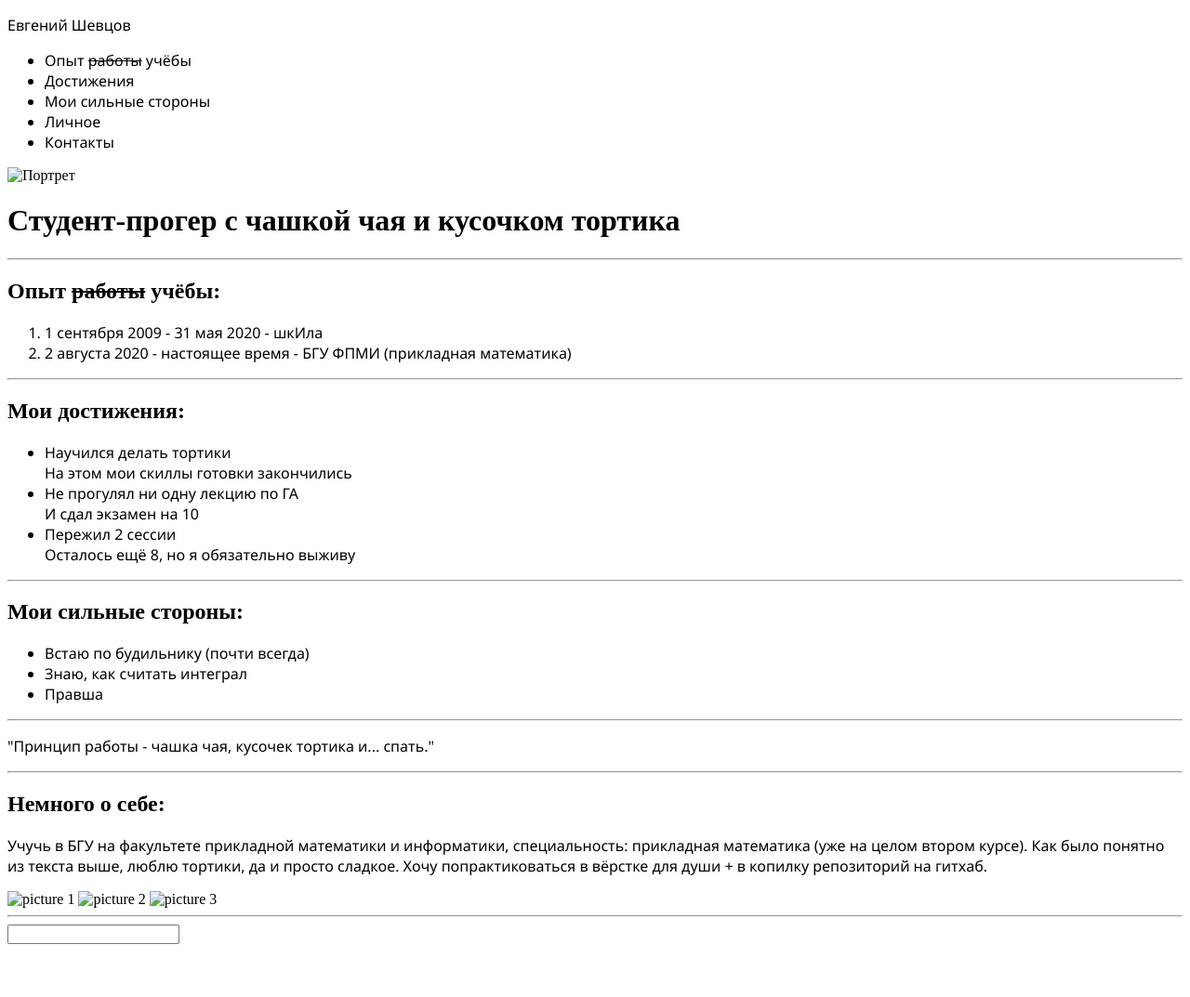
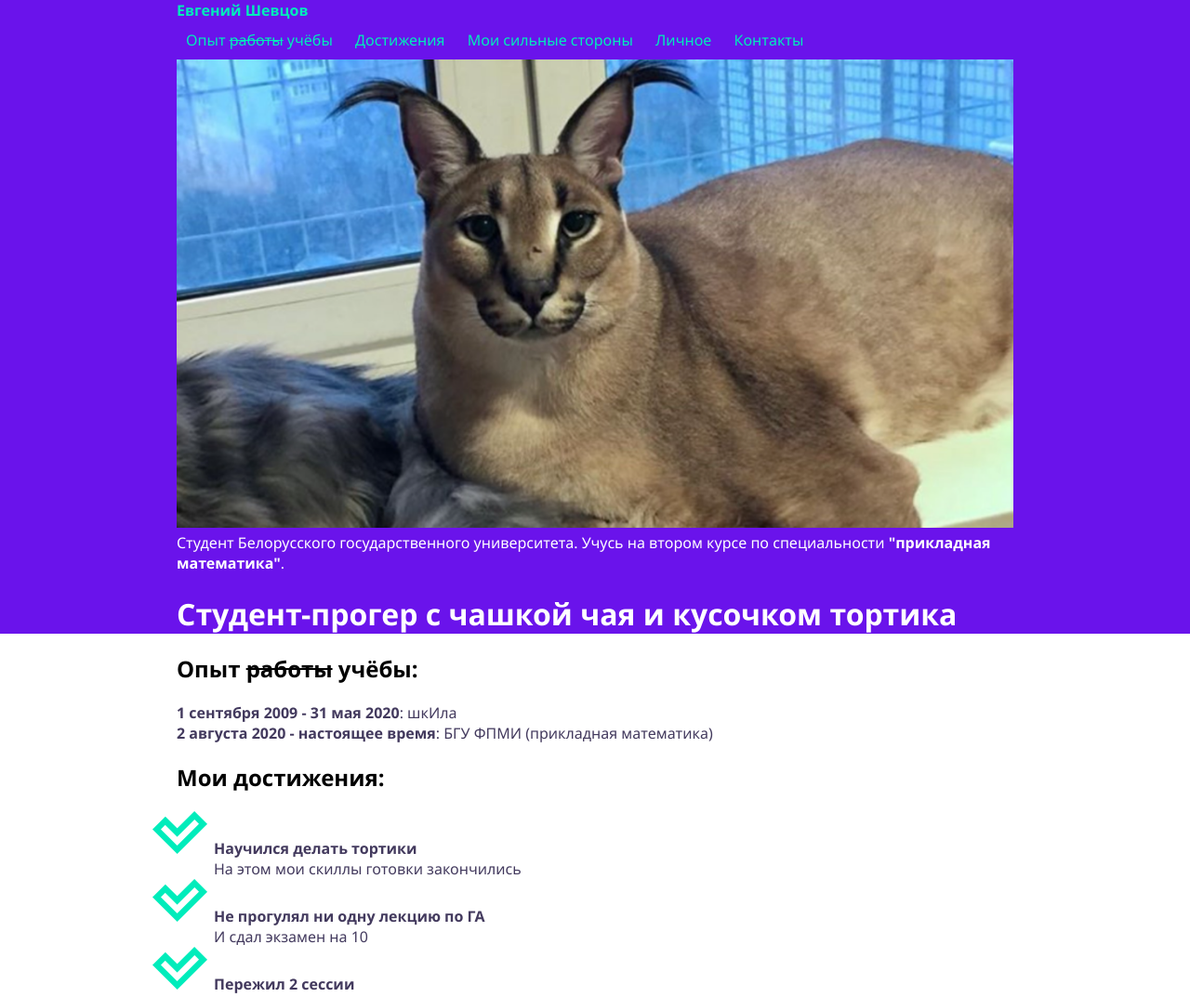
Before and after one commit to PblCbGomel/MyPortfolio_HTMLMarathon.github.io, a plain HTML site: page index.html in a window 1280 px wide. Shown: the top 1073 px of the page at 93% size. Before the commit the page ends 1024 px from the top, so only its background shows below. Drawn offline with Linux system fonts and the light colour scheme.

Commit message:
Formatting HW2

```diff
--- a/index.html
+++ b/index.html
@@ -6,18 +6,85 @@
     <meta name="viewport" content="width=device-width, initial-scale=1.0">
     <title>Document</title>
     <style>
+        html, body, p {
+            padding: 0;
+            margin: 0;
+        }
 
-        p, li {
+        h2 {
+            color: black;
+        }
+
+        .new-font {
             font-family:'Segoe UI', Tahoma, Geneva, Verdana, sans-serif;
+        }
+
+        .bold-text {
+            font-weight: bold;
+        }
+
+        .italic-text {
+            font-style: italic;
+        }
+
+        .cyan-text {
+            color: #00ECBB;
+        }
+
+        .white-text {
+            color: white;
+        }
+
+        .gray-text {
+            color: #433A5E;
+        }
+
+        .purple {
+            background-color: #6A13EB;
+        }
+
+        .block {
+            width: 900px;
+            margin: auto;
+        }
+
+        .nav, .exp {
+            list-style: none;
+            padding: 0;
+            margin: 0;
+        }
+
+        .nav li {
+            display: inline-block;
+            margin: 5px;
+            padding: 5px;
+            cursor: pointer;
+        }
+
+        .achievemnts {
+            list-style-image: url("./icon-ok.png");
+        }
+
+        .str-points {
+            list-style-image: url("./icon-ok-2.png");
+        }
+
+        .quote {
+            background-image: url("./quote.png");
+            background-position: center;
+            background-size: contain;
+            padding: 30px;
         }
 
     </style>
 </head>
-<body>
+<body class="gray-text new-font">
     <div>
-        <p>Евгений Шевцов</p>
+        <div class="purple">
+            <div class="block">
+                <p><span class="bold-text cyan-text">Евгений Шевцов</p>
 
-        <ul>
+                <ul class="cyan-text nav">
                     <li>Опыт <s>работы</s> учёбы</li>
                     <li>Достижения</li>
                     <li>Мои сильные стороны</li>
@@ -25,54 +92,71 @@
                     <li>Контакты</li>
                 </ul>
 
-        <img src="" alt="Портрет">
+                <img src="./MyPhoto.png" alt="Портрет" width="100%">
+                <p class="white-text">
+                    Студент Белорусского государственного университета. Учусь на втором курсе по специальности
+                    <span class="bold-text">"прикладная математика"</span>.
+                </p>
 
-        <h1>Студент-прогер с чашкой чая и кусочком тортика</h1>
+                <h1 class="white-text">Студент-прогер с чашкой чая и кусочком тортика</h1>
+            </div>
+        </div>
 
-        <hr>
+        <div class="block">
             <h2>Опыт <s>работы</s> учёбы:</h2>
 
-        <ol>
-            <li>1 сентября 2009 - 31 мая 2020 - шкИла</li>
-            <li>2 августа 2020 - настоящее время - БГУ ФПМИ (прикладная математика)</li>
+            <ol class="exp">
+                <li><span class="bold-text">1 сентября 2009 - 31 мая 2020</span>: шкИла</li>
+                <li><span class="bold-text">2 августа 2020 - настоящее время</span>: БГУ ФПМИ (прикладная математика)</li>
             </ol>
+        </div>
 
-        <hr>
+        <div class="block">
             <h2>Мои достижения:</h2>
 
-        <ul>
-            <li>Научился делать тортики <br>На этом мои скиллы готовки закончились</li>
-            <li>Не прогулял ни одну лекцию по ГА <br>И сдал экзамен на 10</li>
-            <li>Пережил 2 сессии<br>Осталось ещё 8, но я обязательно выживу</li>
+            <ul class="achievemnts">
+                <li><span class="bold-text">Научился делать тортики</span><br>На этом мои скиллы готовки закончились</li>
+                <li><span class="bold-text">Не прогулял ни одну лекцию по ГА</span><br>И сдал экзамен на 10</li>
+                <li><span class="bold-text">Пережил 2 сессии</span><br>Осталось ещё 8, но я обязательно выживу</li>
+                <li><span class="bold-text">Купил маску с рысью</span><br>Ну а что?</li>
             </ul>
+        </div>
 
-        <hr>
+        <div class="block">
             <h2>Мои сильные стороны:</h2>
 
-        <ul>
+            <ul class="str-points bold-text">
                 <li>Встаю по будильнику (почти всегда)</li>
                 <li>Знаю, как считать интеграл</li>
                 <li>Правша</li>
+                <li>Могу есть мороженое зимой</li>
             </ul>
+        </div>
 
-        <hr>
-        <p>"Принцип работы - чашка чая, кусочек тортика и... спать."</p>
+        <div class="quote">
+            <div class="block">
+                <h2 class="white-text">Мой принцип работы</h2>
+                <p class="white-text italic-text">"Чашка чая, кусочек тортика и... спать."</p>
+            </div>
+        </div>
 
-        <hr>
+        <div class="block">
             <h2>Немного о себе:</h2>
             <p>
                 Учучь в БГУ на факультете прикладной математики и информатики, специальность: прикладная математика
                 (уже на целом втором курсе). Как было понятно из текста выше, люблю тортики, да и просто сладкое.
                 Хочу попрактиковаться в вёрстке для души + в копилку репозиторий на гитхаб.
             </p>
-        <img src="" alt="picture 1">
-        <img src="" alt="picture 2">
-        <img src="" alt="picture 3">
+            <img src="./img/personal-img-1.png" alt="picture 1">
+            <img src="./img/personal-img-2.png" alt="picture 2">
+            <img src="./img/personal-img-3.png" alt="picture 3">
+        </div>
 
-        <hr>
+        <div class="block">
             <form action="">
                 <input type="text" name="" id="">
             </form>
         </div>
+    </div>
 </body>
 </html>
```
Also changed, not shown: MyPhoto.png (added), credo-bg.png (added), icon-ok-2.png (added), icon-ok.png (added), img/personal-img-1.png (added), img/personal-img-2.png (added), img/personal-img-3.png (added), quote.png (added). Lines whose indentation alone changed are shown as unchanged.
